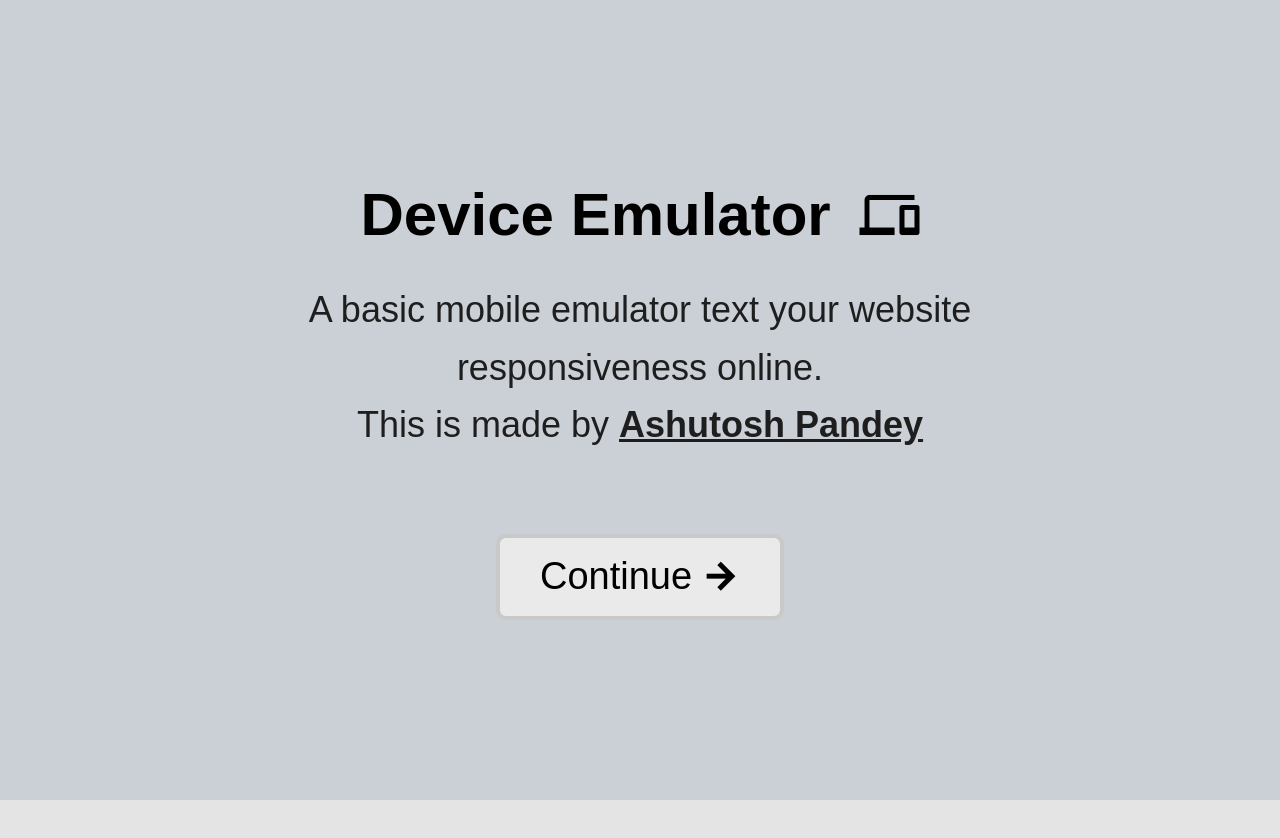
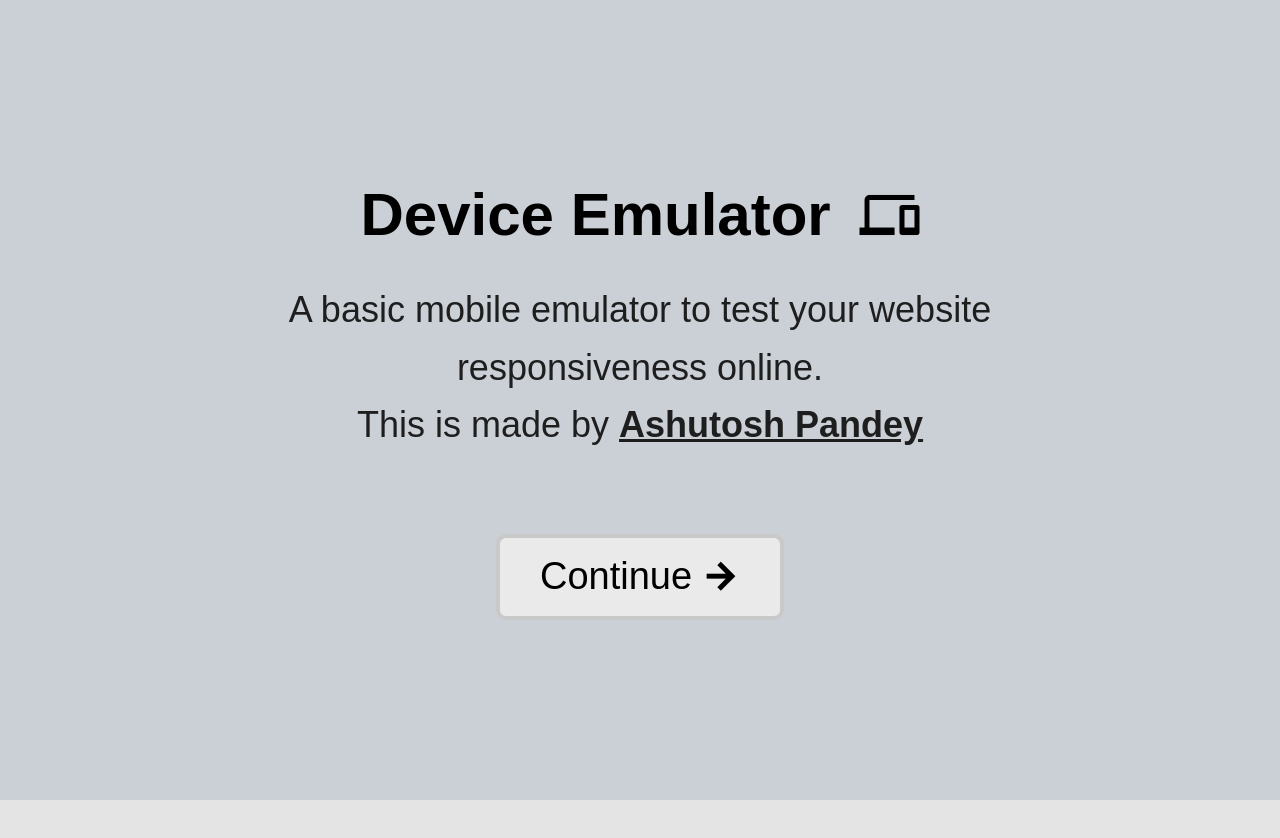
Before and after one commit to abtp2/emulator, a plain HTML site: page index.html in a window 1280 px wide. Drawn offline with Linux system fonts and the light colour scheme.

Commit message:
Update index.html

```diff
--- a/index.html
+++ b/index.html
@@ -13,7 +13,7 @@
 <!-- loader -->
 <div id="loader">
  <h1>Device Emulator <i class="rc-icon">devices</i></h1>
- <p>A basic mobile emulator text your website responsiveness online.<br>
+ <p>A basic mobile emulator to test your website responsiveness online.<br>
  <span>This is made by <a href="https://github.com/abtp2">Ashutosh Pandey</a></span></p>
  <button id="loader-close">Continue <i class="rc-icon">arrow_forward</i></button>
 </div>
```
